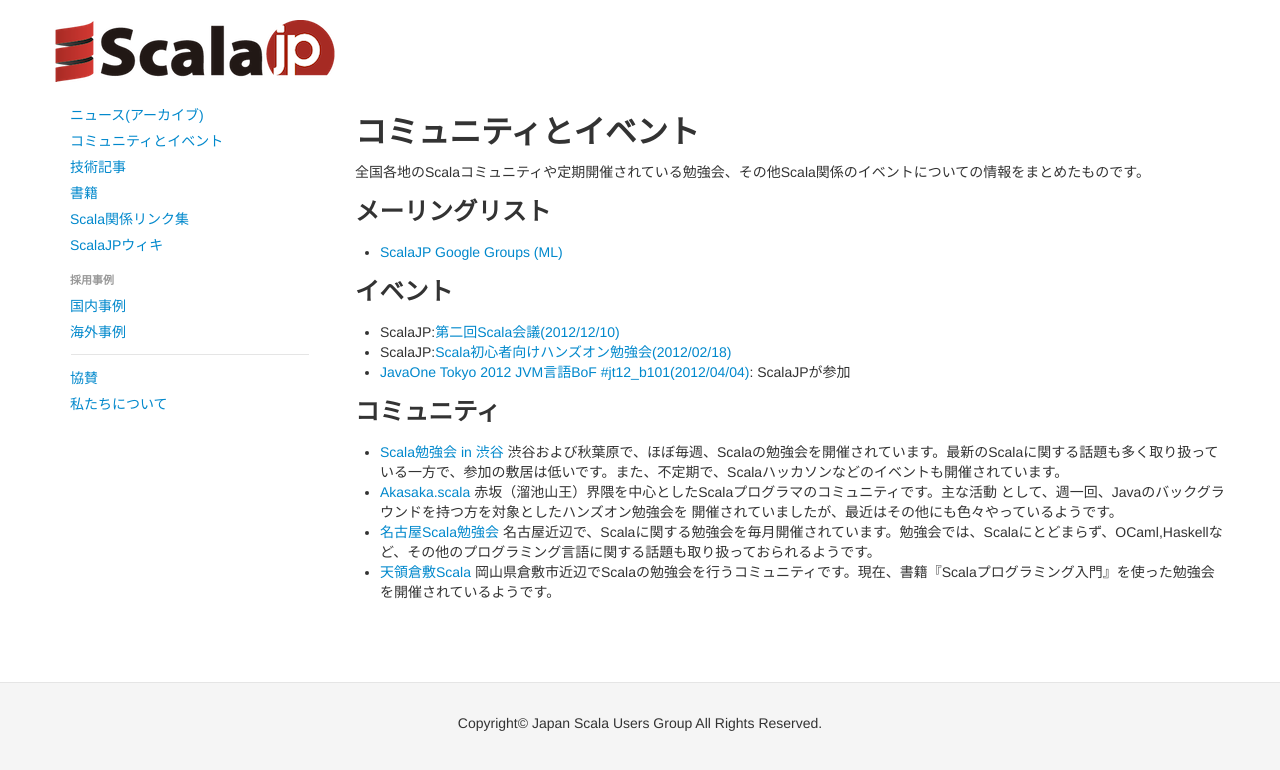
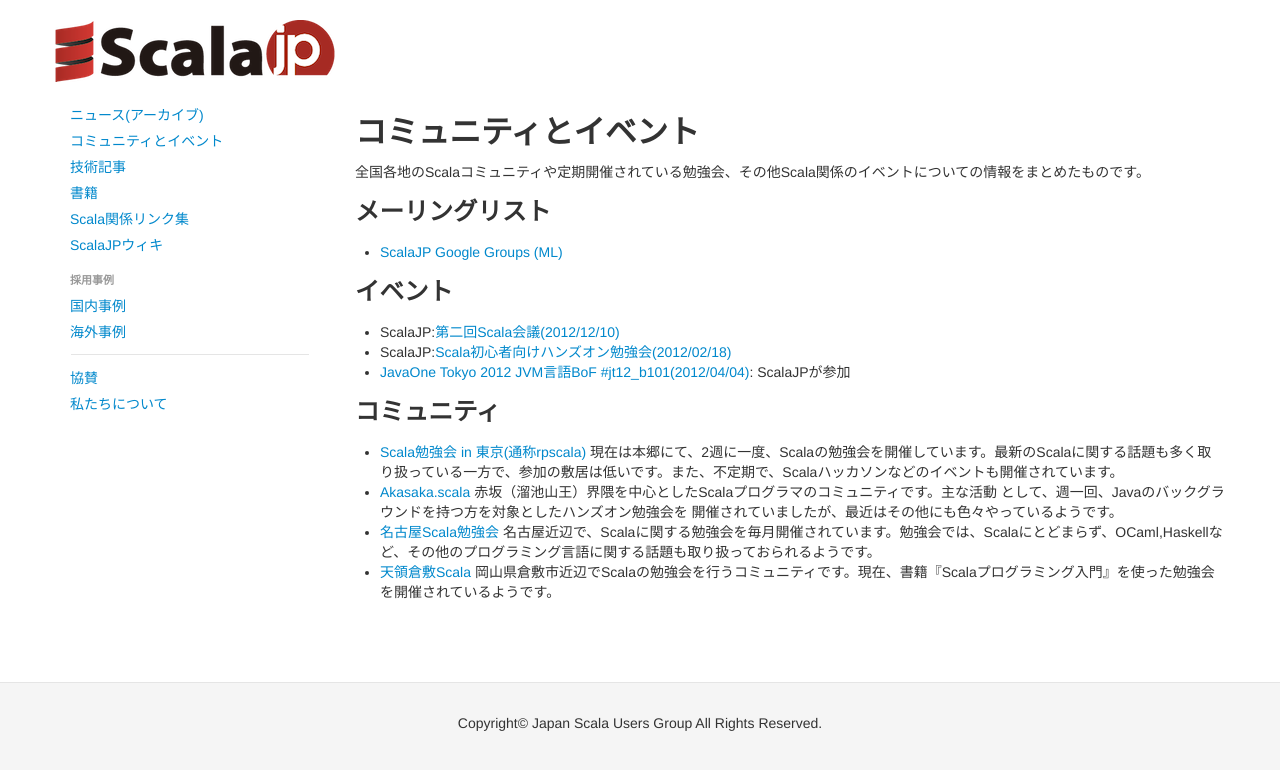
Before and after one commit to scalajp/scalajp, a Jekyll site: the page built from communities.md, in a window 1280 px wide. Shown: the top 770 px of the page. Built offline with Jekyll 4.4.1, drawn with Linux system fonts in a browser that asks for light colours; nearby versions of some CDN libraries; Markdown is read by kramdown in place of the engine named in the settings.

Commit message:
rpscalaは今は渋谷ではありません

```diff
--- a/communities.md
+++ b/communities.md
@@ -20,7 +20,7 @@
 
 ### コミュニティ
 
-* [Scala勉強会 in 渋谷](http://www.scala-users.org/shibuya/index.php) 渋谷および秋葉原で、ほぼ毎週、Scalaの勉強会を開催されています。最新のScalaに関する話題も多く取り扱っている一方で、参加の敷居は低いです。また、不定期で、Scalaハッカソンなどのイベントも開催されています。
+* [Scala勉強会 in 東京(通称rpscala)](http://www.scala-users.org/shibuya/index.php) 現在は本郷にて、2週に一度、Scalaの勉強会を開催しています。最新のScalaに関する話題も多く取り扱っている一方で、参加の敷居は低いです。また、不定期で、Scalaハッカソンなどのイベントも開催されています。
 * [Akasaka.scala](http://akskscala.github.com/) 赤坂（溜池山王）界隈を中心としたScalaプログラマのコミュニティです。主な活動 として、週一回、Javaのバックグラウンドを持つ方を対象としたハンズオン勉強会を 開催されていましたが、最近はその他にも色々やっているようです。
 * [名古屋Scala勉強会](https://groups.google.com/group/NagoyaScala?hl=ja) 名古屋近辺で、Scalaに関する勉強会を毎月開催されています。勉強会では、Scalaにとどまらず、OCaml,Haskellなど、その他のプログラミング言語に関する話題も取り扱っておられるようです。
 * [天領倉敷Scala](http://tenryo-kurashiki-scala.appspot.com/) 岡山県倉敷市近辺でScalaの勉強会を行うコミュニティです。現在、書籍『Scalaプログラミング入門』を使った勉強会を開催されているようです。
```
